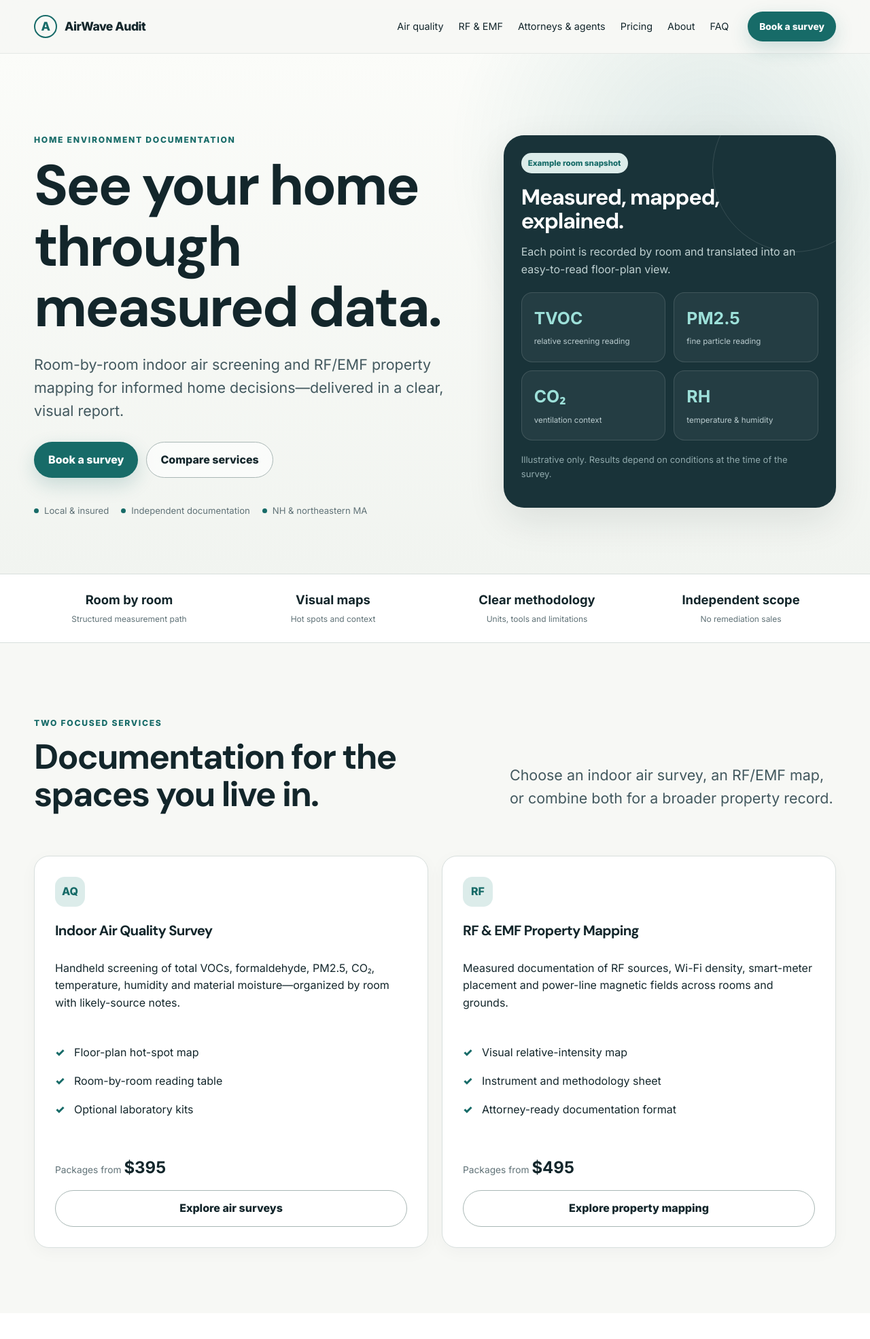
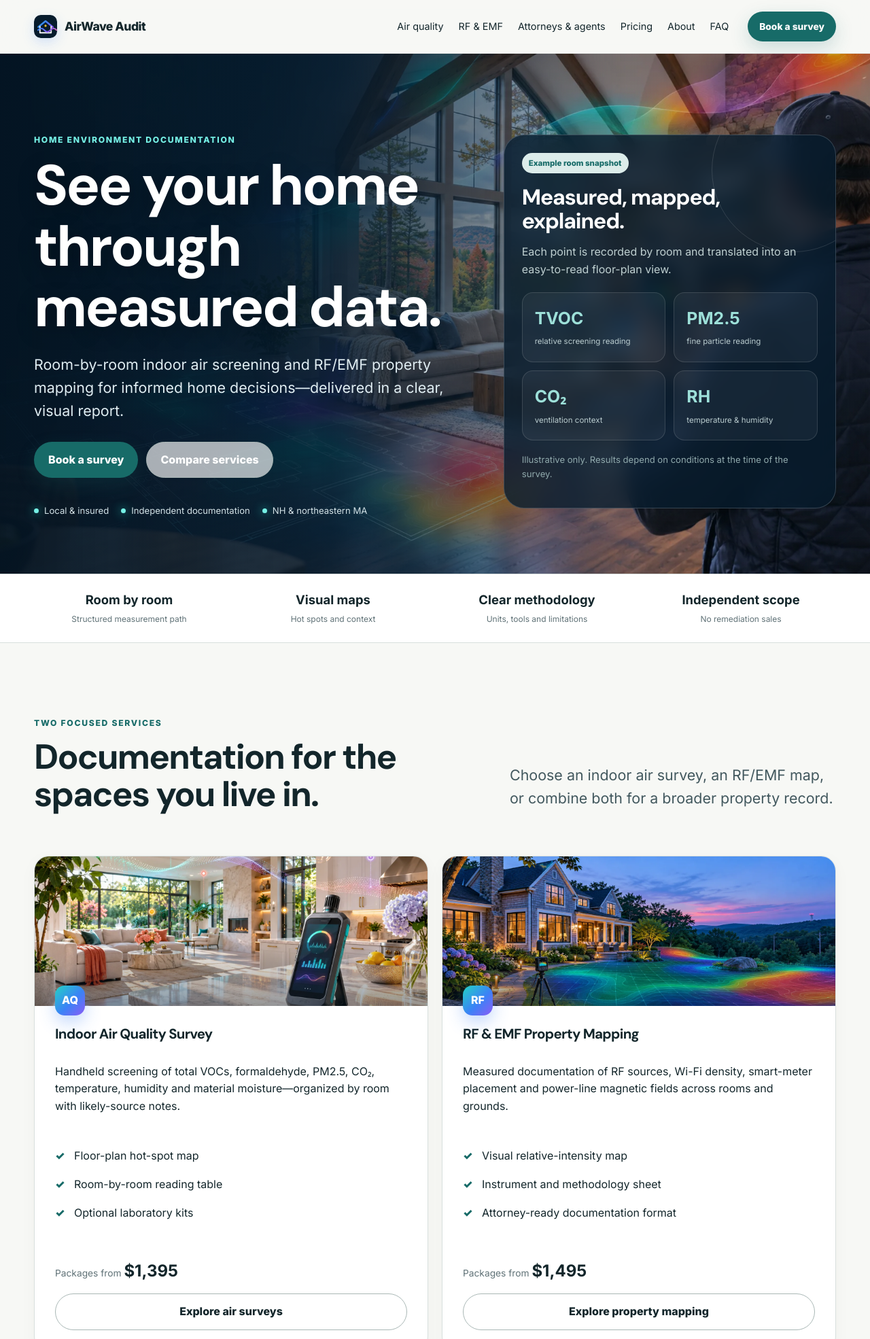
Before and after one commit to barrybillcliff-ai/airwave-audit-site, a plain HTML site: page index.html in a window 1280 px wide. Shown: the top 1970 px of the page at 68% size. Drawn offline with Linux system fonts and the light colour scheme.

Commit message:
Add AirWave brand imagery and update pricing

```diff
--- a/assets/styles.css
+++ b/assets/styles.css
@@ -11,6 +11,9 @@
   --max: 1180px;
   --radius: 22px;
   --shadow: 0 18px 55px rgba(19, 38, 43, 0.1);
+  --coral: #fb7185;
+  --violet: #8b5cf6;
+  --blue: #3b82f6;
 }
 * {
   box-sizing: border-box;
@@ -122,11 +125,14 @@ h3 {
 .brand-mark {
   width: 34px;
   height: 34px;
-  border: 2px solid var(--teal);
-  border-radius: 50%;
+  border: 0;
+  border-radius: 10px;
   display: grid;
   place-items: center;
-  color: var(--teal);
+  color: transparent;
+  font-size: 0;
+  background: url("/assets/airwave-icon.svg") center/contain no-repeat;
+  box-shadow: 0 6px 18px rgba(59, 130, 246, 0.2);
 }
 .navlinks {
   margin-left: auto;
@@ -182,13 +188,18 @@ h3 {
 .hero {
   padding: 105px 0 82px;
   background:
-    radial-gradient(
-      circle at 82% 20%,
-      rgba(23, 107, 104, 0.12),
-      transparent 32%
-    ),
-    linear-gradient(180deg, #fbfcf9, #f1f4f0);
+    linear-gradient(90deg, rgba(4, 20, 34, 0.96) 0%, rgba(6, 28, 46, 0.86) 38%, rgba(6, 28, 46, 0.2) 72%),
+    url("/assets/airwave-hero.webp") center/cover no-repeat;
+  color: #fff;
+  min-height: 720px;
+  display: flex;
+  align-items: center;
 }
+.hero h1 { text-shadow: 0 8px 30px rgba(0,0,0,.28); }
+.hero .eyebrow { color: #76f1e6; }
+.hero .lead { color: #e0edf2; }
+.hero .hero-proof { color: #d3e2e7; }
+.hero .hero-proof i { background: #76f1e6; box-shadow: 0 0 14px #22d3c5; }
 .hero-grid {
   display: grid;
   grid-template-columns: 1.12fr 0.88fr;
@@ -223,7 +234,9 @@ h3 {
 .instrument-card {
   border-radius: 30px;
   padding: 26px;
-  background: #193339;
+  background: rgba(7, 28, 45, 0.8);
+  backdrop-filter: blur(14px);
+  border: 1px solid rgba(255,255,255,.18);
   color: #fff;
   box-shadow: var(--shadow);
   position: relative;
@@ -332,7 +345,21 @@ section {
 .service-card {
   display: flex;
   flex-direction: column;
+  overflow: hidden;
+  padding-top: 250px;
+  position: relative;
 }
+.service-card::before {
+  content: "";
+  position: absolute;
+  inset: 0 0 auto;
+  height: 220px;
+  background-position: center;
+  background-size: cover;
+}
+.service-card:first-child::before { background-image: linear-gradient(180deg, transparent 55%, rgba(7,28,45,.42)), url("/assets/air-quality.webp"); }
+.service-card:nth-child(2)::before { background-image: linear-gradient(180deg, transparent 55%, rgba(7,28,45,.42)), url("/assets/rf-emf.webp"); }
+.service-card .icon { position: absolute; top: 190px; left: 30px; z-index: 2; background: linear-gradient(135deg, #22d3c5, #3b82f6 55%, #8b5cf6); color: white; box-shadow: 0 10px 25px rgba(59,130,246,.3); }
 .service-card .price {
   margin-top: auto;
   padding-top: 22px;
@@ -668,6 +695,8 @@ textarea:focus {
   }
   .hero {
     padding-top: 70px;
+    min-height: auto;
+    background-position: 62% center;
   }
   .steps {
     grid-template-columns: 1fr 1fr;
--- a/index.html
+++ b/index.html
@@ -3,6 +3,7 @@
   <head>
     <meta charset="utf-8" />
     <meta name="viewport" content="width=device-width,initial-scale=1" />
+    <link rel="icon" href="/assets/airwave-icon.svg" type="image/svg+xml" />
     <title>AirWave Audit | Home Air, RF & EMF Mapping in NH & MA</title>
     <meta
       name="description"
@@ -149,7 +150,7 @@
                 <li>Room-by-room reading table</li>
                 <li>Optional laboratory kits</li>
               </ul>
-              <p class="price">Packages from <strong>$395</strong></p>
+              <p class="price">Packages from <strong>$1,395</strong></p>
               <a class="btn btn-secondary" href="/air-quality/"
                 >Explore air surveys</a
               >
@@ -167,7 +168,7 @@
                 <li>Instrument and methodology sheet</li>
                 <li>Attorney-ready documentation format</li>
               </ul>
-              <p class="price">Packages from <strong>$495</strong></p>
+              <p class="price">Packages from <strong>$1,495</strong></p>
               <a class="btn btn-secondary" href="/rf-emf/"
                 >Explore property mapping</a
               >
```
Also changed, not shown: about/index.html (+1 -0 lines), air-quality/index.html (+4 -3 lines), attorneys-agents/index.html (+1 -0 lines), book/index.html (+1 -0 lines), faq/index.html (+1 -0 lines), pricing/index.html (+7 -6 lines), privacy/index.html (+1 -0 lines), referral-sheet/index.html (+3 -2 lines), rf-emf/index.html (+4 -3 lines), terms/index.html (+1 -0 lines), thanks/index.html (+1 -0 lines), assets/air-quality.webp (added), assets/airwave-hero.webp (added), assets/airwave-icon.svg (added), 2 more files.
